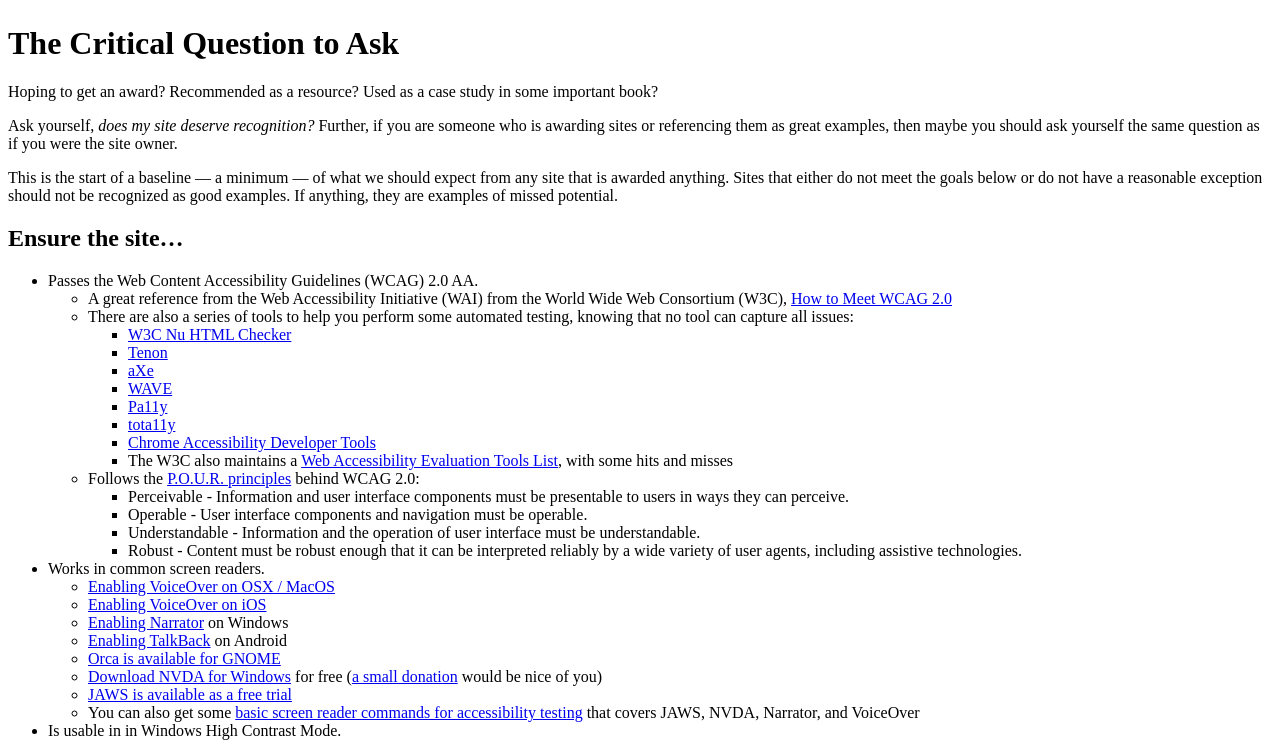
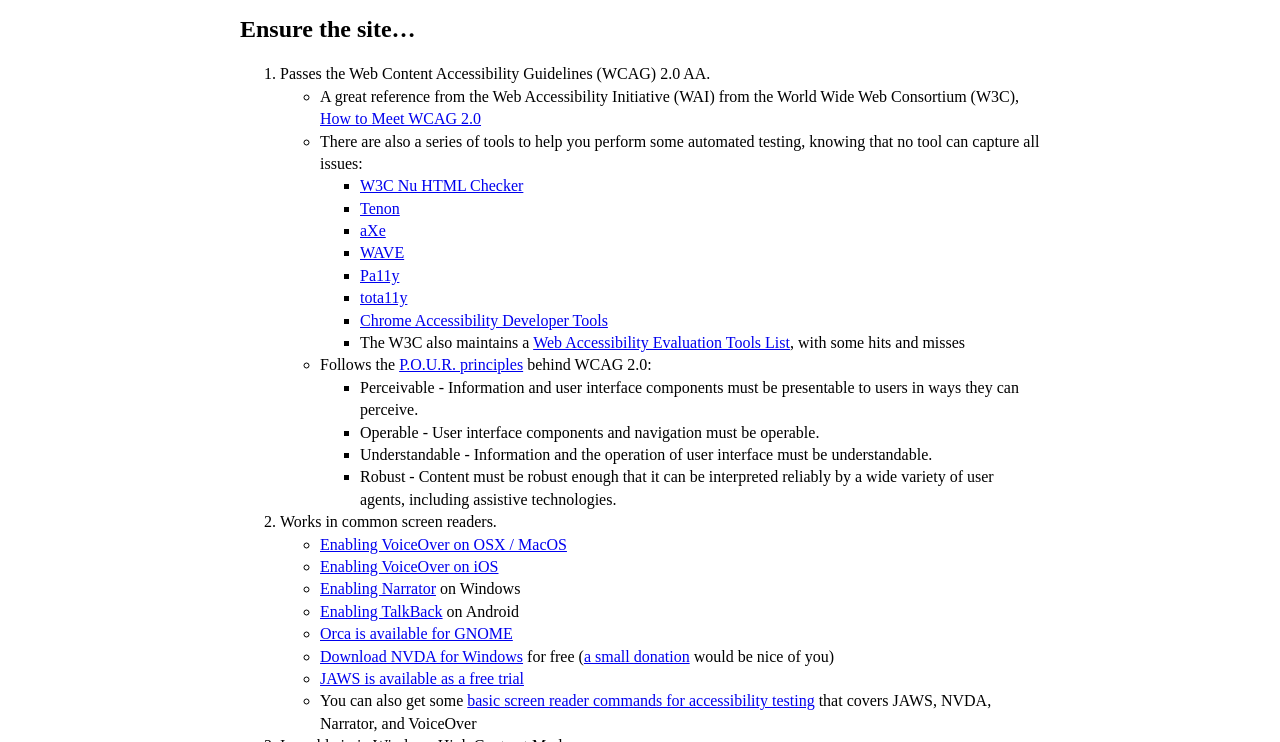
Before and after one commit to aardrian/DoesYourSiteDeserveRecognition.com, a plain HTML site: page index.html in a window 1280 px wide. Shown: the part 698-1440 px from the top of the page. Drawn offline with Linux system fonts and the light colour scheme.

Commit message:
Base styles, ordered list container

```diff
--- a/index.html
+++ b/index.html
@@ -10,6 +10,8 @@
 
 		<style>
 		@media print {header::before{content: url(http://chart.apis.google.com/chart?chs=120x120&cht=qr&chl=http%3A%2F%2Fdoesmysitedeserverecognition.com%2F);position:absolute;top:-.125in;right:-.125in;}}
+		@media screen {main,header{max-width:50em;margin:auto;}}
+		p,li{line-height:1.4;}
 		</style>
 	</head>
 	<body>
@@ -36,7 +38,7 @@
 
 			<h2>Ensure the site…</h2>
 
-			<ul>
+			<ol>
 			 <li>Passes the Web Content Accessibility Guidelines (WCAG) 2.0 AA.
 				<ul>
 				 <li>A great reference from the Web Accessibility Initiative (WAI) from the World Wide Web Consortium (W3C), <a href="https://www.w3.org/WAI/WCAG20/quickref/">How to Meet WCAG 2.0</a></li>
@@ -150,7 +152,7 @@
 				 <li><a href="http://mediatemple.net/blog/tips/browser-statistics-matter/">The Browser Statistics That Matter</a></li>
 				</ul>
 			 </li>
-			</ul>
+			</ol>
 		</main>
 
 		<footer>
```
